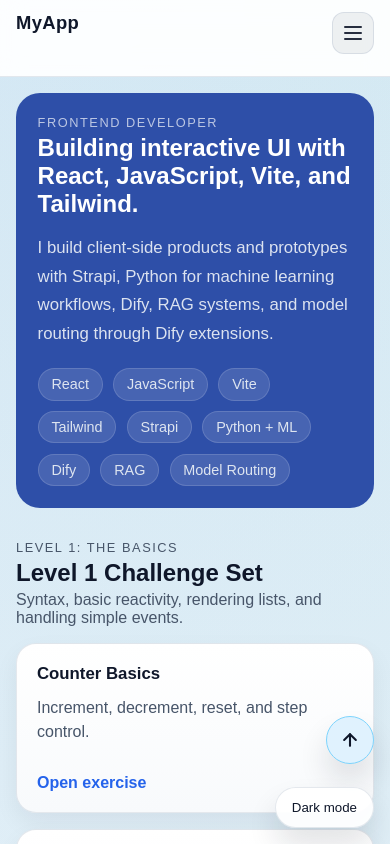
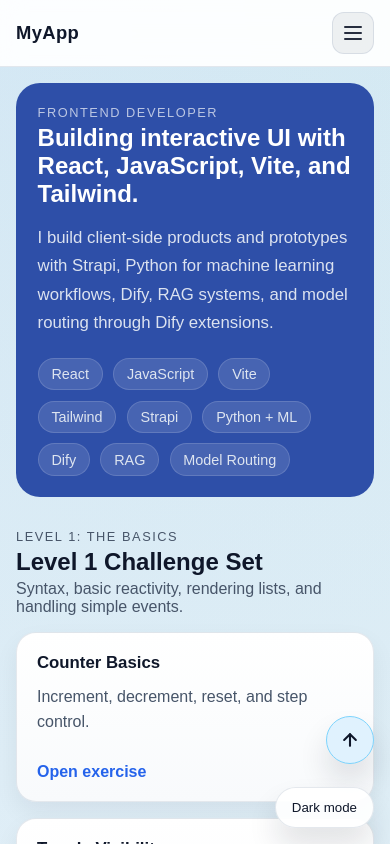
Before and after one commit to chinghei1007/ReactVue, a React (Vite) app: page / in a window 390 px wide. Shown: the top 844 px of the page. Built offline with nearby package versions, Linux system fonts and the light colour scheme.

Commit message:
wrangler deploy

```diff
--- a/src/components/Navbar.css
+++ b/src/components/Navbar.css
@@ -252,7 +252,6 @@
 @media (max-width: 900px) {
   .navbar-inner {
     flex-wrap: wrap;
-    align-items: flex-start;
   }
 
   .navbar-toggle {
@@ -266,7 +265,6 @@
     flex-direction: column;
     align-items: stretch;
     gap: 0.4rem;
-    padding-top: 0.65rem;
     max-height: 0;
     overflow: hidden;
     opacity: 0;
--- a/vite.config.ts
+++ b/vite.config.ts
@@ -3,13 +3,14 @@ import { defineConfig } from 'vite'
 import react from '@vitejs/plugin-react'
 import Pages from 'vite-plugin-pages'
 
+import { cloudflare } from "@cloudflare/vite-plugin";
 
 export default defineConfig({
   plugins: [react(), Pages({
     onRoutesGenerated(routes) {
       console.log('Generated routes:', JSON.stringify(routes, null, 2))
     },
-  }),],
+  }), cloudflare()],
   server: {
     proxy: {
       '/api': {
```
Also changed, not shown: .wrangler/deploy/config.json (added), 2 other files (tests, documents, lock files or other folders).
